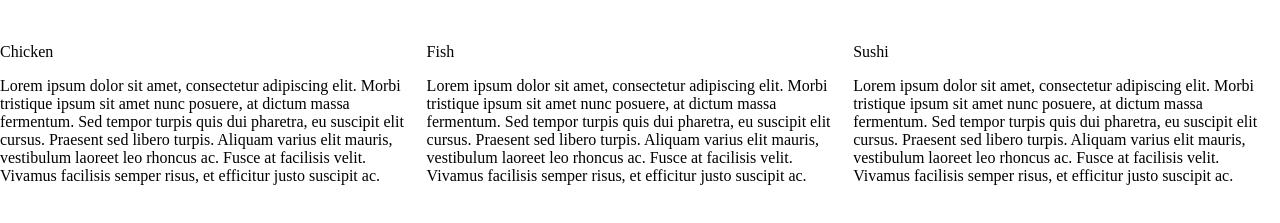
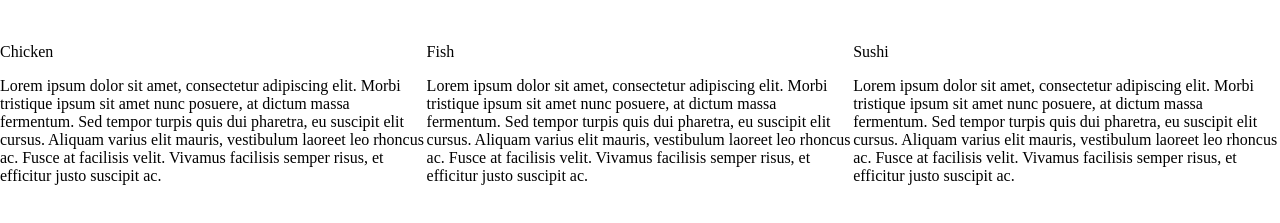
Before and after one commit to defalt-101/Coursera-HTML-CSS-JS-JHU, a plain HTML site: page module2-solution/index.html in a window 1280 px wide. Shown: the part 113-336 px from the top of the page. Drawn offline with Linux system fonts and the light colour scheme.

Commit message:
Update index.html

```diff
--- a/module2-solution/index.html
+++ b/module2-solution/index.html
@@ -17,7 +17,7 @@
 			Chicken
 		</div>
 		<p>
-			Lorem ipsum dolor sit amet, consectetur adipiscing elit. Morbi tristique ipsum sit amet nunc posuere, at dictum massa fermentum. Sed tempor turpis quis dui pharetra, eu suscipit elit cursus. Praesent sed libero turpis. Aliquam varius elit mauris, vestibulum laoreet leo rhoncus ac. Fusce at facilisis velit. Vivamus facilisis semper risus, et efficitur justo suscipit ac.
+			Lorem ipsum dolor sit amet, consectetur adipiscing elit. Morbi tristique ipsum sit amet nunc posuere, at dictum massa fermentum. Sed tempor turpis quis dui pharetra, eu suscipit elit cursus. Aliquam varius elit mauris, vestibulum laoreet leo rhoncus ac. Fusce at facilisis velit. Vivamus facilisis semper risus, et efficitur justo suscipit ac.
 		</p>
 		</section>
 	</div>
@@ -27,7 +27,7 @@
 			Fish
 		</div>
 		<p>
-			Lorem ipsum dolor sit amet, consectetur adipiscing elit. Morbi tristique ipsum sit amet nunc posuere, at dictum massa fermentum. Sed tempor turpis quis dui pharetra, eu suscipit elit cursus. Praesent sed libero turpis. Aliquam varius elit mauris, vestibulum laoreet leo rhoncus ac. Fusce at facilisis velit. Vivamus facilisis semper risus, et efficitur justo suscipit ac.
+			Lorem ipsum dolor sit amet, consectetur adipiscing elit. Morbi tristique ipsum sit amet nunc posuere, at dictum massa fermentum. Sed tempor turpis quis dui pharetra, eu suscipit elit cursus. Aliquam varius elit mauris, vestibulum laoreet leo rhoncus ac. Fusce at facilisis velit. Vivamus facilisis semper risus, et efficitur justo suscipit ac.
 		</p>
 		</section>
 	</div>
@@ -37,7 +37,7 @@
 			Sushi
 		</div>
 		<p>
-			Lorem ipsum dolor sit amet, consectetur adipiscing elit. Morbi tristique ipsum sit amet nunc posuere, at dictum massa fermentum. Sed tempor turpis quis dui pharetra, eu suscipit elit cursus. Praesent sed libero turpis. Aliquam varius elit mauris, vestibulum laoreet leo rhoncus ac. Fusce at facilisis velit. Vivamus facilisis semper risus, et efficitur justo suscipit ac.
+			Lorem ipsum dolor sit amet, consectetur adipiscing elit. Morbi tristique ipsum sit amet nunc posuere, at dictum massa fermentum. Sed tempor turpis quis dui pharetra, eu suscipit elit cursus. Aliquam varius elit mauris, vestibulum laoreet leo rhoncus ac. Fusce at facilisis velit. Vivamus facilisis semper risus, et efficitur justo suscipit ac.
 		</p>
 		</section>
 	</div>
```
